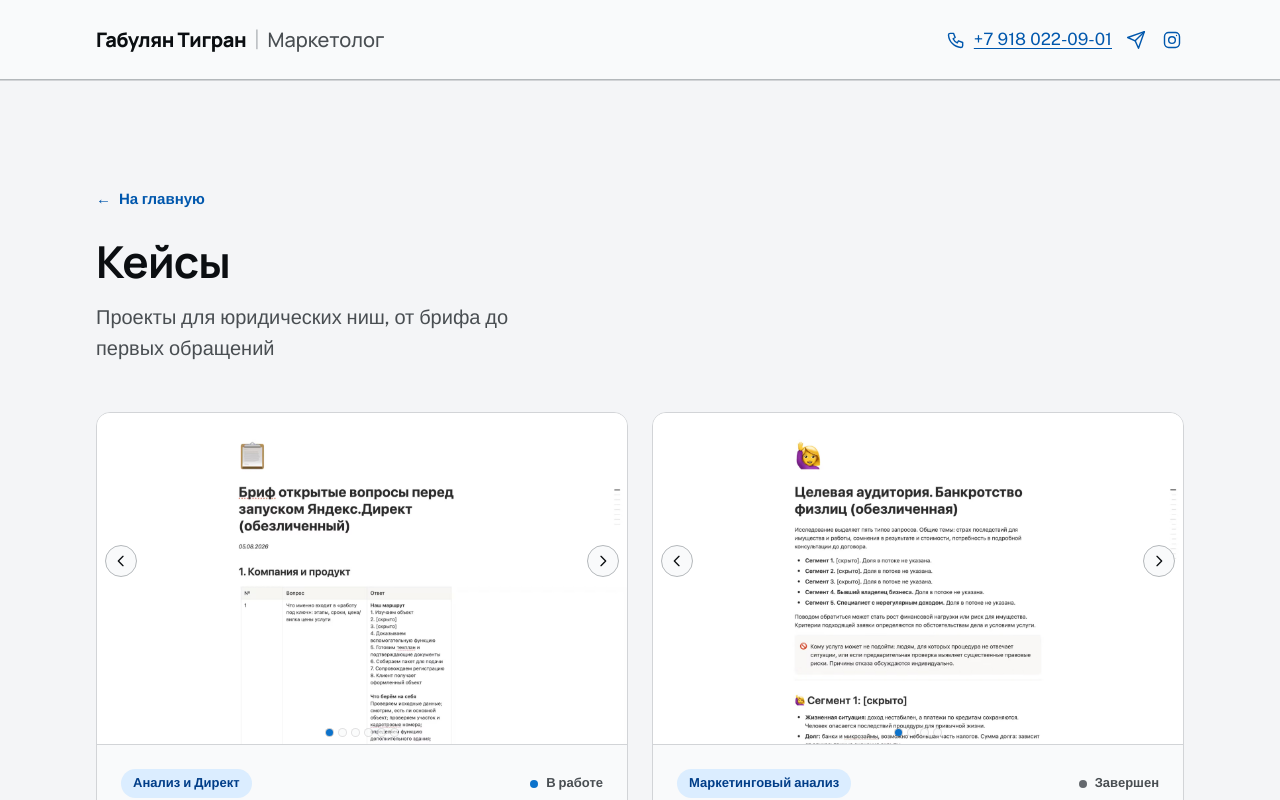
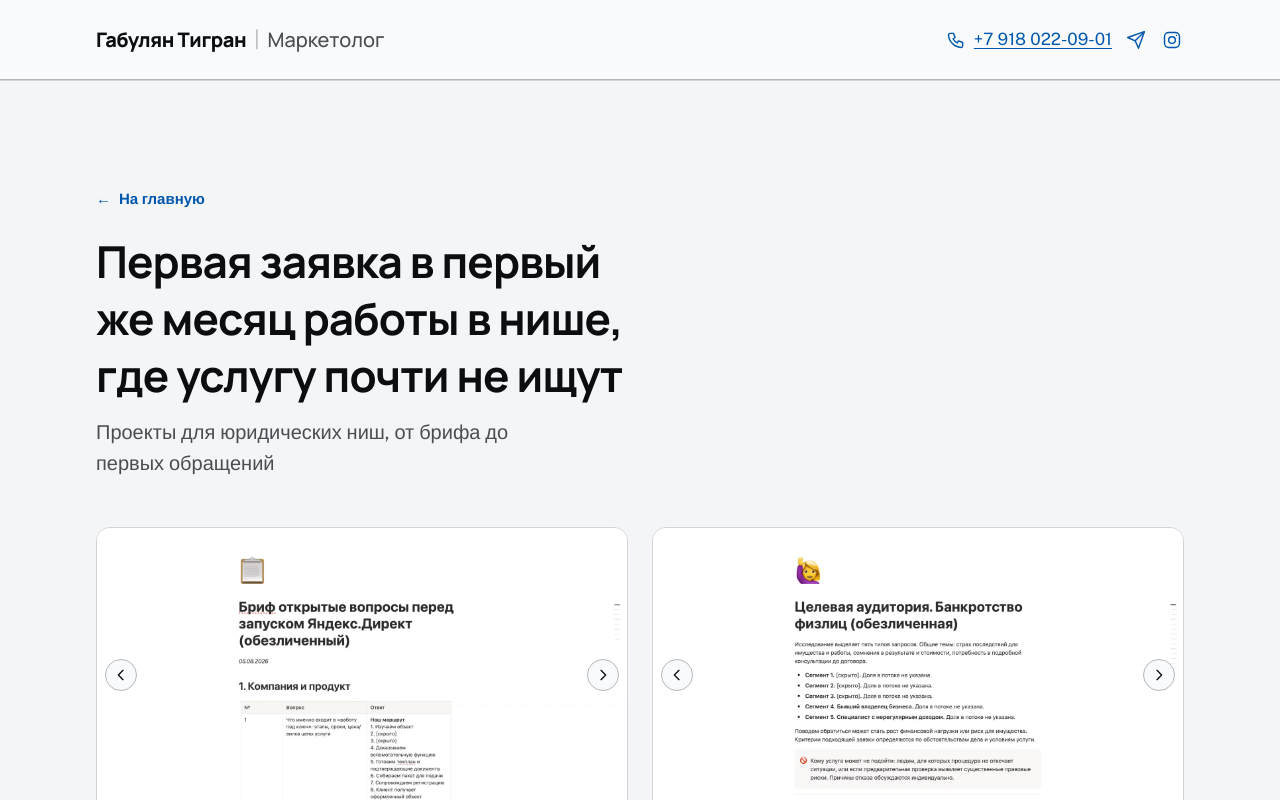
Before and after one commit to tik-217/marketing-site, a React (Vite) app: page /cases in a window 1280 px wide. Shown: the top 800 px of the page. Built offline with nearby package versions, Linux system fonts and the light colour scheme; no server answers.

Commit message:
Revert "Cases headings: back to the previous wording"
This reverts commit d24b7bc72a0aa9191ba4fa43192deca1c4975602.

```diff
--- a/src/app/styles/landing.css
+++ b/src/app/styles/landing.css
@@ -1658,7 +1658,12 @@
 }
 
 .cases-page-header__title {
-  font-size: var(--text-h2);
+  font-size: var(--text-h3);
+  max-width: 24ch;
+}
+
+@media (min-width: 861px) {
+  .cases-page-header__title { font-size: var(--text-h2); }
 }
 
 .cases-page-header__lead {
--- a/src/pages/cases/ui/CasesPage.jsx
+++ b/src/pages/cases/ui/CasesPage.jsx
@@ -21,7 +21,7 @@ export function CasesPage() {
             <Link to="/" className="case-detail-header__back">
               <span aria-hidden="true">←</span> На главную
             </Link>
-            <h1 className="cases-page-header__title">Кейсы</h1>
+            <h1 className="cases-page-header__title">Первая заявка в первый же месяц работы в нише, где услугу почти не ищут</h1>
             <p className="cases-page-header__lead">Проекты для юридических ниш, от брифа до первых обращений</p>
           </div>
 
--- a/src/widgets/cases/ui/Cases.jsx
+++ b/src/widgets/cases/ui/Cases.jsx
@@ -6,7 +6,7 @@ import { CasePreviewCard } from './CasePreviewCard'
 export function Cases() {
   return (
     <Section id="cases" containerClassName="stack">
-      <h2 className="section-heading">Два юридических проекта, от брифа до результата</h2>
+      <h2 className="section-heading">Первая заявка в первый же месяц работы в нише, где услугу почти не ищут</h2>
       <div className="case-preview-grid">
         {cases.map((item) => (
           <CasePreviewCard key={item.id} {...item} />
```
